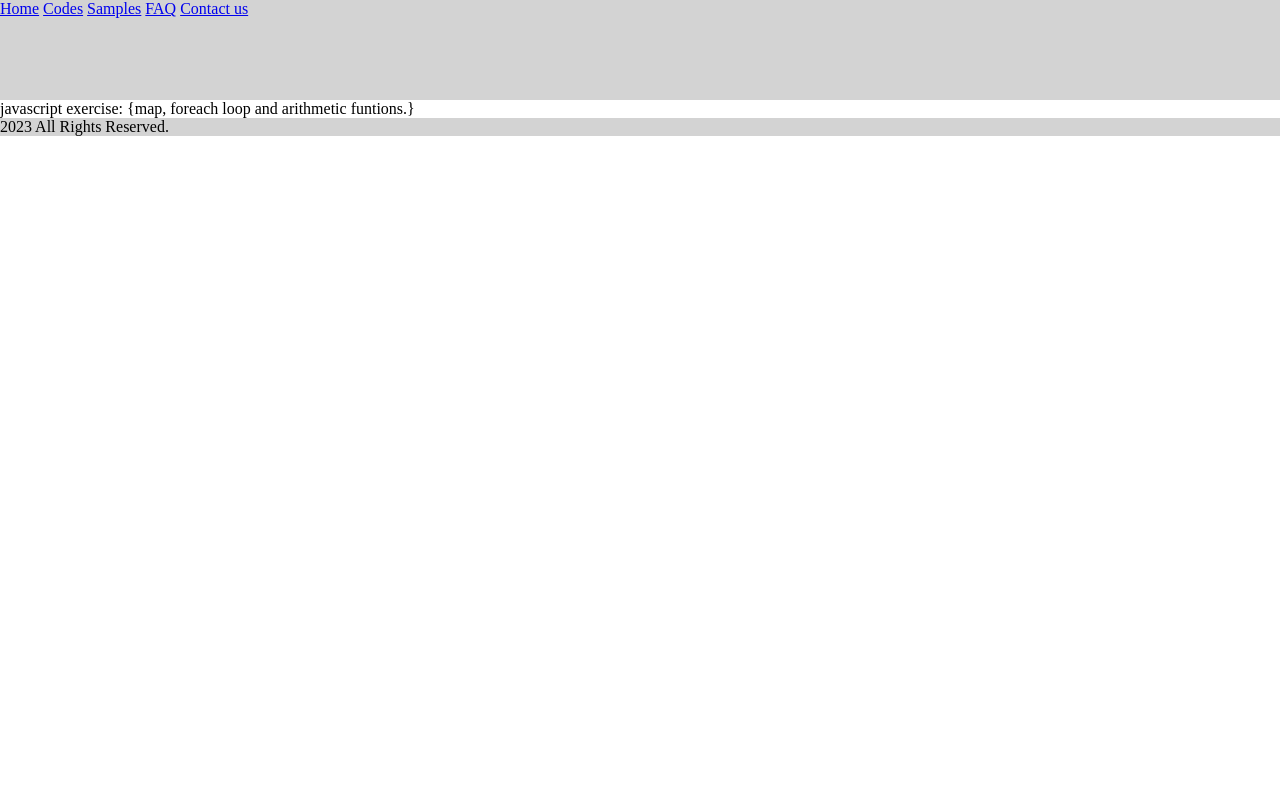
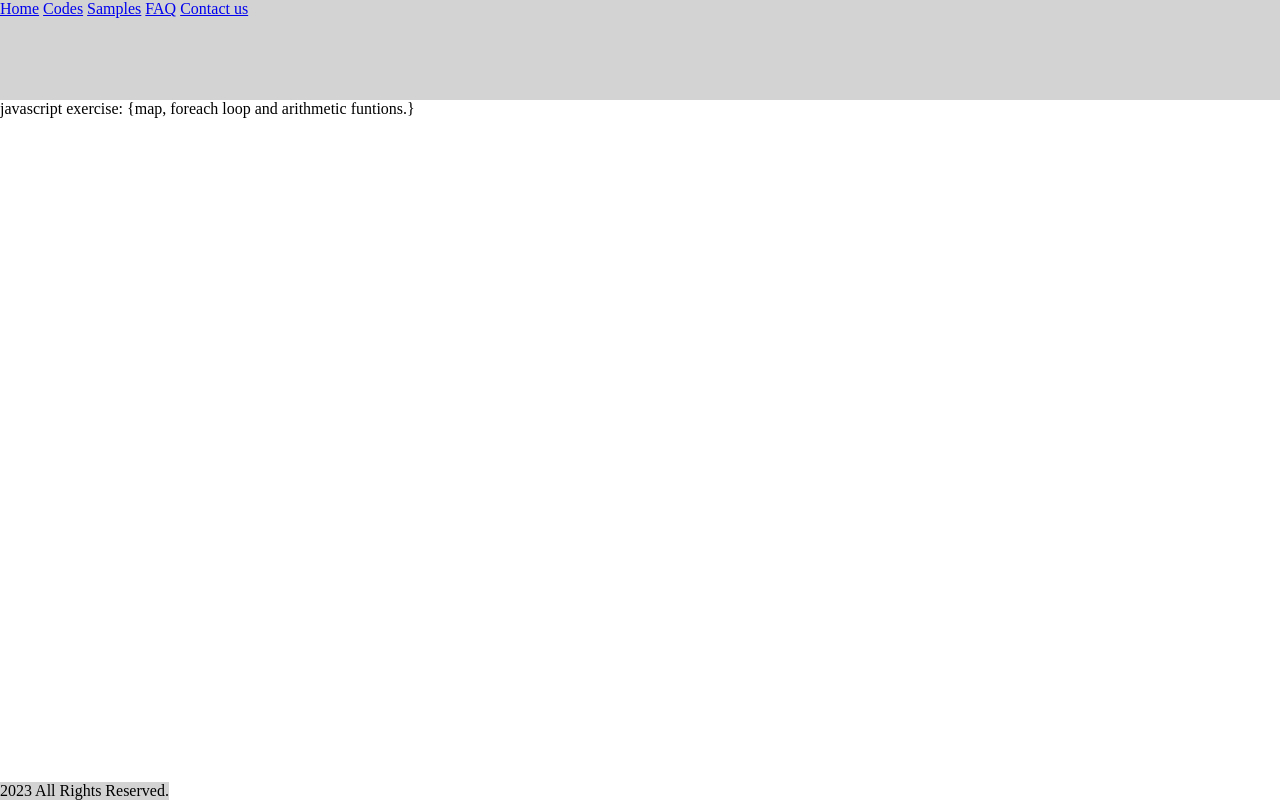
Before and after one commit to Eliuseus/fasticoe-elabs2, a plain HTML site: page index.html in a window 1280 px wide. Drawn offline with Linux system fonts and the light colour scheme.

Commit message:
Update index.html

```diff
--- a/index.html
+++ b/index.html
@@ -34,7 +34,7 @@
 
 </main>
 
-    <footer style= " position: relative; bottom:0;  background-color: lightgray">
+    <footer style= " position: absolute; bottom:0;  background-color: lightgray">
 
         <p> 2023 All Rights Reserved. </p>
     </footer>
```
